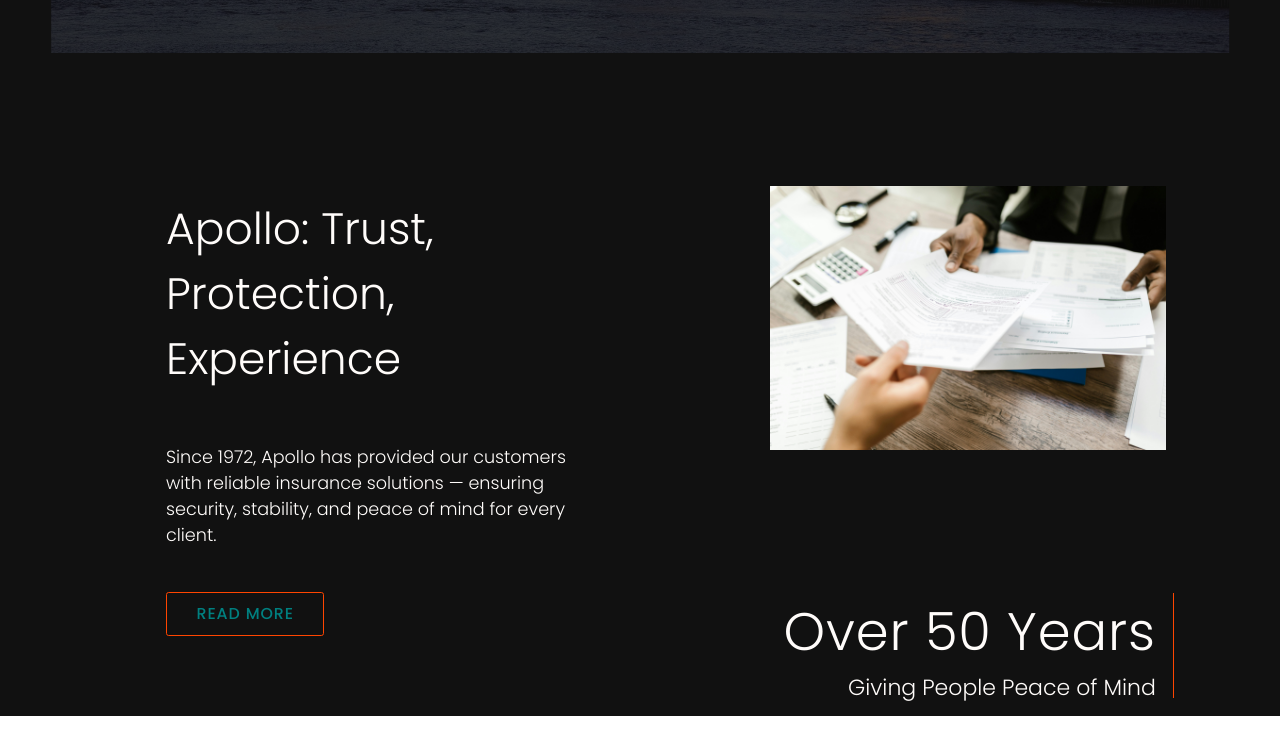
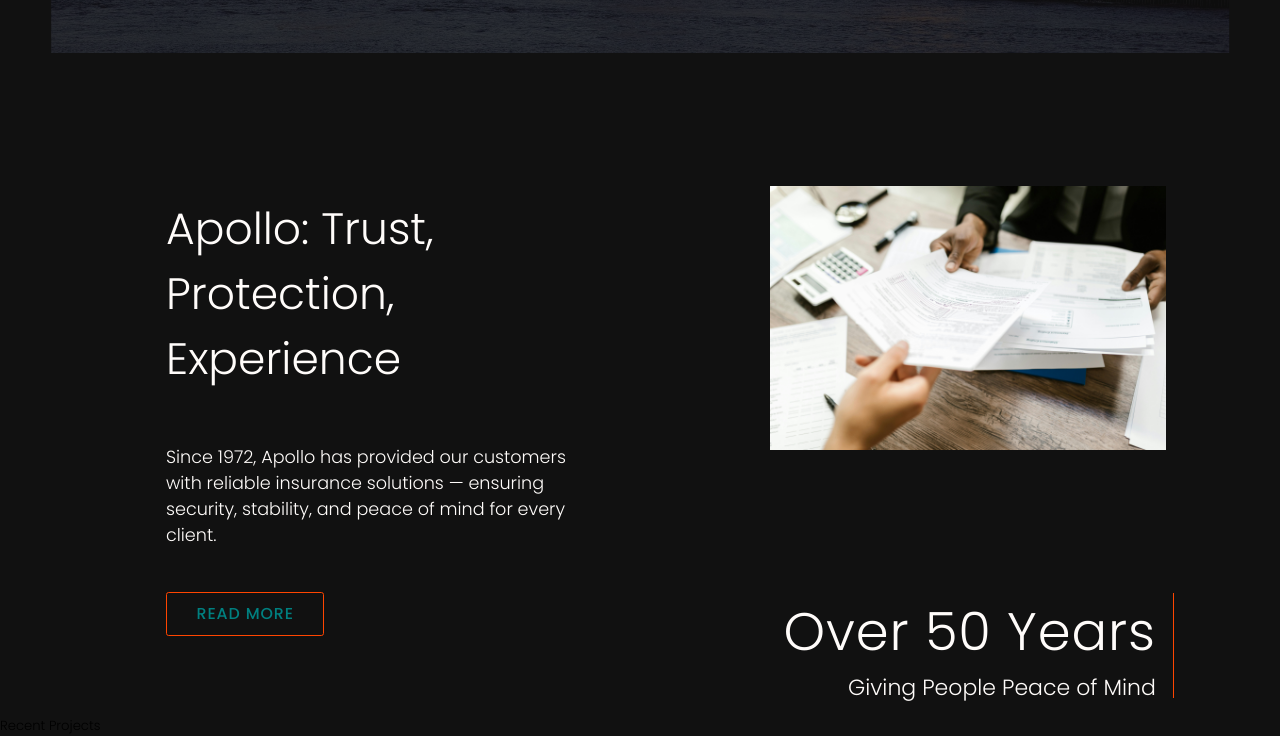
Before and after one commit to Nimira43/Bootstrap-5---Sass-Template, a plain HTML site: page index.html in a window 1280 px wide. Shown: the part 604-1340 px from the top of the page. Drawn offline with Linux system fonts and the light colour scheme.

Commit message:
Starting projects section

```diff
--- a/index.html
+++ b/index.html
@@ -70,6 +70,12 @@
         <h3>Giving People Peace of Mind</h3>
       </div>
     </section>
+    <section class="projects">
+      <h1 class="projects-heading">Recent Projects</h1>
+      <div class="cards">
+
+      </div>
+    </section>
   </div>
 </body>
 </html>
```
